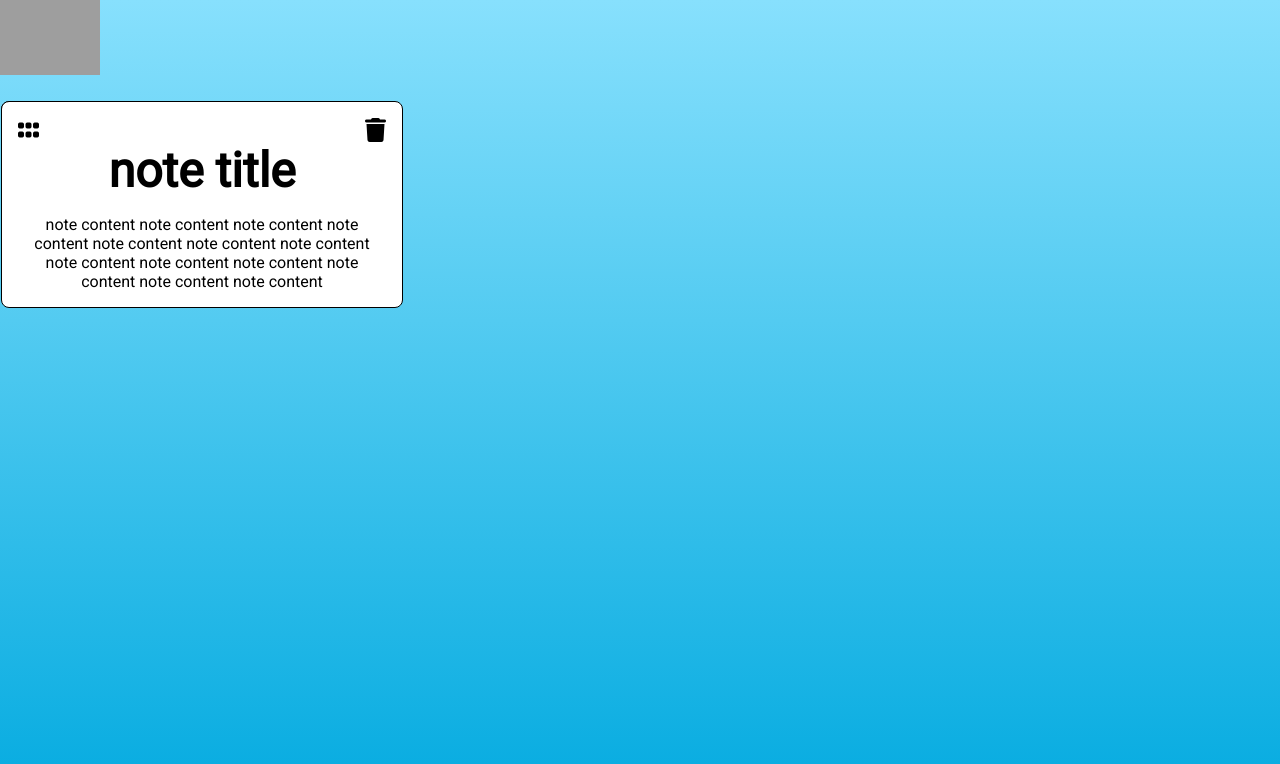
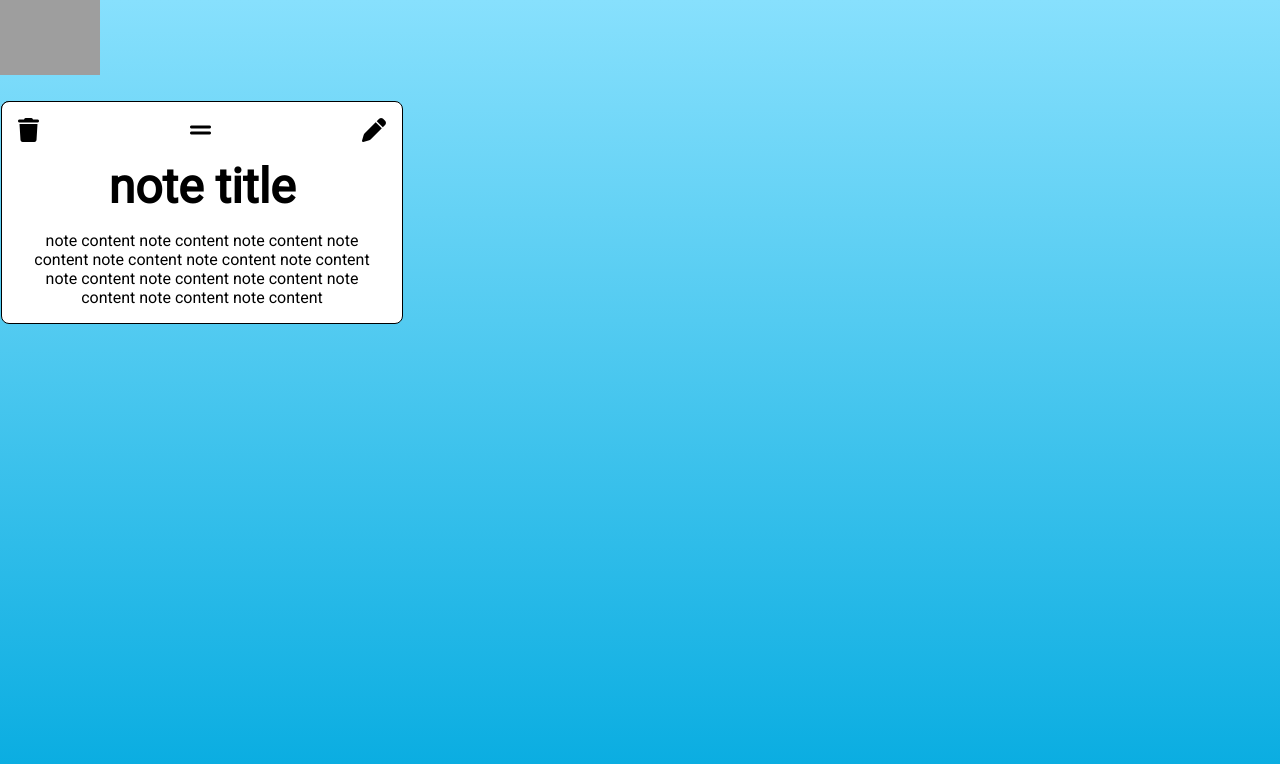
Before and after one commit to RodillasJavier/react-notes, a React (Vite) app: page / in a window 1280 px wide. Shown: the top 764 px of the page. Built offline with nearby package versions, Linux system fonts and the light colour scheme; grey boxes are pictures that could not be loaded.

Commit message:
implemented editing functionality

```diff
--- a/src/components/App.jsx
+++ b/src/components/App.jsx
@@ -53,7 +53,8 @@ function App() {
   const editNote = (noteID, newContent) => {
     setNotes(
       produce((draft) => {
-        draft[noteID].text = newContent;
+        draft[noteID].title = newContent.title;
+        draft[noteID].text = newContent.text;
       }),
     );
   };
@@ -86,6 +87,7 @@ function App() {
               note={note}
               handleDrag={moveNote}
               handleDelete={deleteNote}
+              handleEdit={editNote}
               key={id}
             />
           );
--- a/src/components/Note.jsx
+++ b/src/components/Note.jsx
@@ -1,8 +1,41 @@
-import React, { useRef } from 'react';
+import React, { useRef, useState } from 'react';
 import Draggable from 'react-draggable';
 
 function Note(props) {
   const nodeRef = useRef(null);
+  const [isEditing, setIsEditing] = useState(false);
+  const [noteContent, setNoteContent] = useState({
+    title: props.note.title,
+    text: props.note.text,
+  });
+
+  const renderContentSection = () => {
+    if (isEditing) {
+      // TODO Render editable box
+      return (
+        <div className="content">
+          <input
+            type="text"
+            className="title"
+            value={noteContent.title}
+            onChange={(e) => setNoteContent({ ...noteContent, title: e.target.value })}
+          />
+          <textarea
+            className="text"
+            value={noteContent.text}
+            onChange={(e) => setNoteContent({ ...noteContent, text: e.target.value })}
+          />
+        </div>
+      );
+    } else {
+      return (
+        <div className="content">
+          <h1 className="title">{props.note.title}</h1>
+          <p className="text">{props.note.text}</p>
+        </div>
+      );
+    }
+  };
 
   // Handle 'dragging' around the screen
   const handleDrag = (e, data) => {
@@ -15,6 +48,44 @@ function Note(props) {
   const handleDelete = () => {
     if (props.handleDelete) {
       props.handleDelete(props.id);
+    }
+  };
+
+  // Handle switching modes + saving content whenever edit buttons are pressed
+  const handleEditToggle = () => {
+    // If we are in editing mode, save content before switching out
+    if (isEditing) {
+      if (props.handleEdit) {
+        props.handleEdit(props.id, noteContent);
+      }
+    }
+
+    // Flip the boolean to change modes
+    setIsEditing(!isEditing);
+  };
+
+  // Update the edit icon based on the mode that we are in
+  const renderEditIcon = () => {
+    if (!isEditing) {
+      return (
+        <i
+          onClick={handleEditToggle}
+          className="fa-solid fa-pen icon"
+          role="button"
+          tabIndex="0"
+          aria-label="Edit Icon"
+        />
+      );
+    } else {
+      return (
+        <i
+          onClick={handleEditToggle}
+          className="fa-solid fa-floppy-disk icon"
+          role="button"
+          tabIndex="0"
+          aria-label="Save Icon"
+        />
+      );
     }
   };
 
@@ -34,7 +105,6 @@ function Note(props) {
 
         {/* Toolbar to contain our controls for the notes */}
         <div className="toolbar">
-          <i className="fa-solid fa-grip icon drag-handle" />
           <i
             onClick={handleDelete}
             className="fa-solid fa-trash icon"
@@ -42,12 +112,12 @@ function Note(props) {
             tabIndex="0"
             aria-label="delete note"
           />
+          <i className="fa-solid fa-grip-lines icon drag-handle" />
+          {renderEditIcon()}
         </div>
 
-        <div className="content">
-          <h1 className="title">{props.note.title}</h1>
-          <p className="text">{props.note.text}</p>
-        </div>
+        {/* Display our content */}
+        {renderContentSection()}
 
       </div>
 
--- a/src/style.scss
+++ b/src/style.scss
@@ -31,6 +31,7 @@ body, html {
     border-radius: 0.5rem;
     width: fit-content;
     max-width: 25rem;
+    gap: 1rem;
 
     .toolbar {
         display: flex;
@@ -38,7 +39,6 @@ body, html {
         justify-content: space-between;
         padding: 1rem 1rem 0rem 1rem;
         font-size: 1.5rem;
-    }
 
         .icon {
             cursor: pointer;
@@ -49,6 +49,7 @@ body, html {
 
             &:active {
                 cursor: grabbing;
+            }
         }
     }
 
```
Lines whose indentation alone changed are shown as unchanged.
